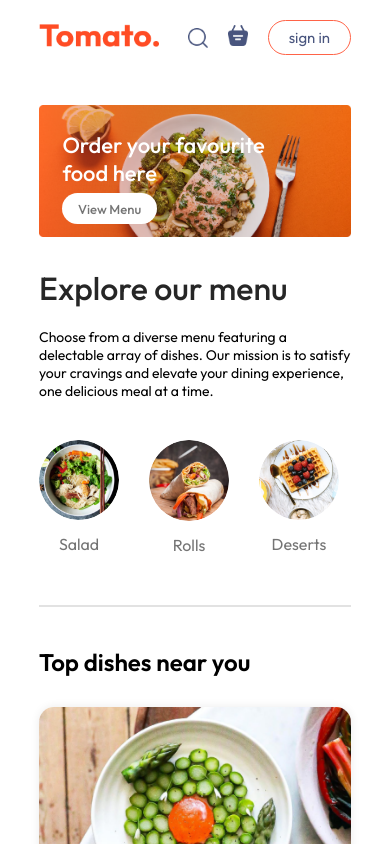
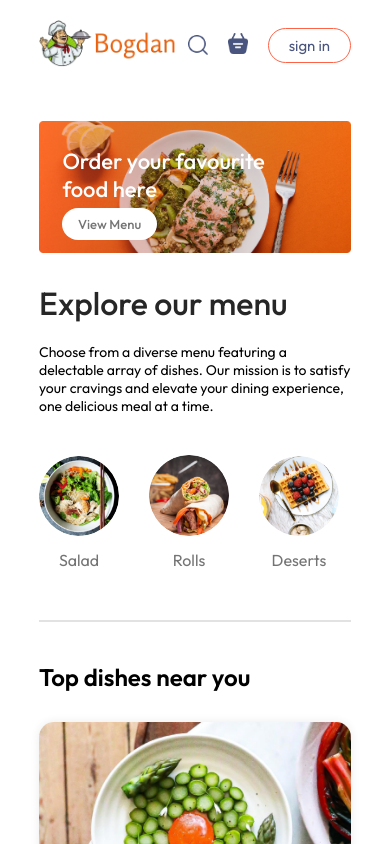
Before and after one commit to bogdangeorgievv/Meal-delivery-service-app, a React (Vite) app in the folder frontend/: page / in a window 390 px wide. Shown: the top 844 px of the page. Built offline with nearby package versions, Linux system fonts and the light colour scheme.

Commit message:
Update styling

```diff
--- a/frontend/src/components/Header/Header.css
+++ b/frontend/src/components/Header/Header.css
@@ -37,6 +37,13 @@
     background-color: white;
     font-size: max(1vw, 13px);
     border-radius: 50px;
+    cursor: pointer;
+}
+
+.header-contents button:hover {
+    background-color: #fff4f2;
+    transform: scale(1.1);
+    transition: 0.3s;
 }
 
 @media (max-width:1050px) {
--- a/frontend/src/components/Header/Header.jsx
+++ b/frontend/src/components/Header/Header.jsx
@@ -7,7 +7,9 @@ const Header = () => {
       <div className="header-contents">
         <h2>Order your favourite food here</h2>
         <p>Choose from a diverse menu featuring a delectable array of dishes crafted with the finest ingredients and culinary expertise. Our mission is to satisfy your cravings and elevate your dining experience, one delicious meal at a time.</p>
-        <button>View Menu</button>
+        <a href="#explore-menu">
+          <button>View Menu</button>
+        </a>
       </div>
     </div>
   )
--- a/frontend/src/components/Navbar/Navbar.css
+++ b/frontend/src/components/Navbar/Navbar.css
@@ -47,6 +47,10 @@
     cursor: pointer;
 }
 
+.navbar .logo {
+    width: 200px;
+}
+
 .navbar-search-icon {
     position: relative;
 }
@@ -62,9 +66,7 @@
 }
 
 @media (max-width:1050px) {
-    .navbar .logo {
-        width: 140px;
-    }
+
     .navbar-menu{
         gap: 20px;
         font-size: 17px;
@@ -82,7 +84,7 @@
 
 @media (max-width:900px) {
     .navbar .logo {
-        width: 120px;
+        width: 140px;
     }
     .navbar-menu{
         gap: 15px;
```
Also changed, not shown: frontend/src/assets/logo.png.
